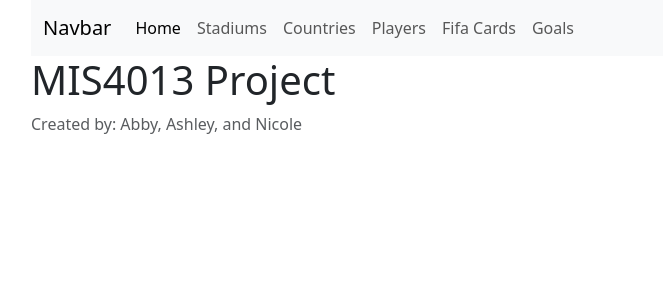
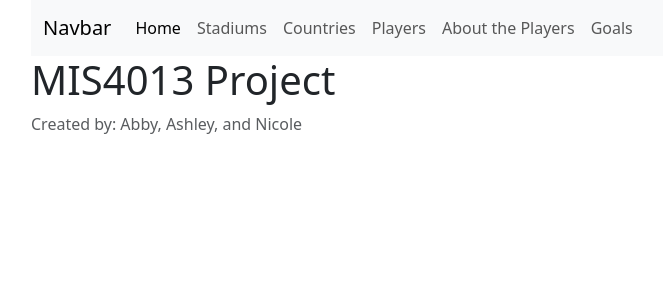
Before and after one commit to nmharrison10/mis4013_project, a PHP site: page /index.php in a window 1280 px wide. Shown: the top 300 px of the page, without its empty margins (51-714 px from the left). Run offline with PHP 8.4, Linux system fonts and the light colour scheme.

Commit message:
Update view-header.php

```diff
--- a/view-header.php
+++ b/view-header.php
@@ -29,7 +29,7 @@
           <a class="nav-link" href="players.php">Players</a>
         </li>
          <li class="nav-item">
-          <a class="nav-link" href="fifa.php">Fifa Cards</a>
+          <a class="nav-link" href="about-the-players.php">About the Players</a>
         </li>
         <li class="nav-item">
           <a class="nav-link" href="goals.php">Goals</a>
```
